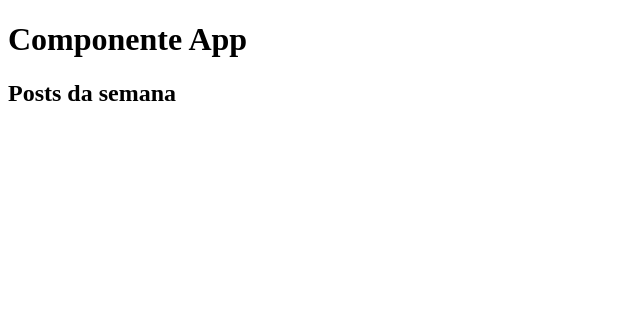
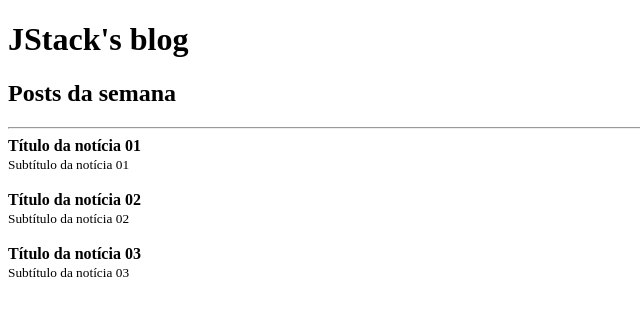
Before and after one commit to brgcostadev/react-mateus-silva, a React app in the folder react-fundamentos/: page / in a window 1280 px wide. Shown: the top 316 px of the page, without its empty margins (0-640 px from the left). Built offline with nearby package versions, Linux system fonts and the light colour scheme.

Commit message:
Props como usar

```diff
--- a/react-fundamentos/src/App.js
+++ b/react-fundamentos/src/App.js
@@ -1,15 +1,34 @@
 import React from "react";
-
-const category = 'Posts da semana';
+import Post from "./Post";
 
 function App() {
   return (
     <>
-      <h1>Componente App</h1>
-      <h2>{category}</h2>
+      <h1>JStack's blog</h1>
+      <h2>Posts da semana</h2>
+
+      <hr />
+
+      <Post
+        post = {{
+          title: "Título da notícia 01",
+          subtitle: "Subtítulo da notícia 01"
+        }}
+      />
+      <Post
+        post = {{
+          title: "Título da notícia 02",
+          subtitle: "Subtítulo da notícia 02"
+        }}
+      />
+      <Post
+        post = {{
+          title: "Título da notícia 03",
+          subtitle: "Subtítulo da notícia 03"
+        }}
+      />
     </>
   );
 }
 
-
 export default App;
--- /dev/null
+++ b/react-fundamentos/src/Post.js
@@ -0,0 +1,11 @@
+import React from "react";
+
+export default function Post(props) {
+  return (
+  <article>
+    <strong>{props.post.title}</strong><br />
+    <small>{props.post.subtitle}</small><br />
+    <br />
+  </article>
+  )
+}
--- a/react-fundamentos/src/index.js
+++ b/react-fundamentos/src/index.js
@@ -1,6 +1,6 @@
 import React from "react";
 import ReactDOM from "react-dom";
-import App from "./App"
+import App from "./App";
 
 ReactDOM.render(
   <App/>,
```
